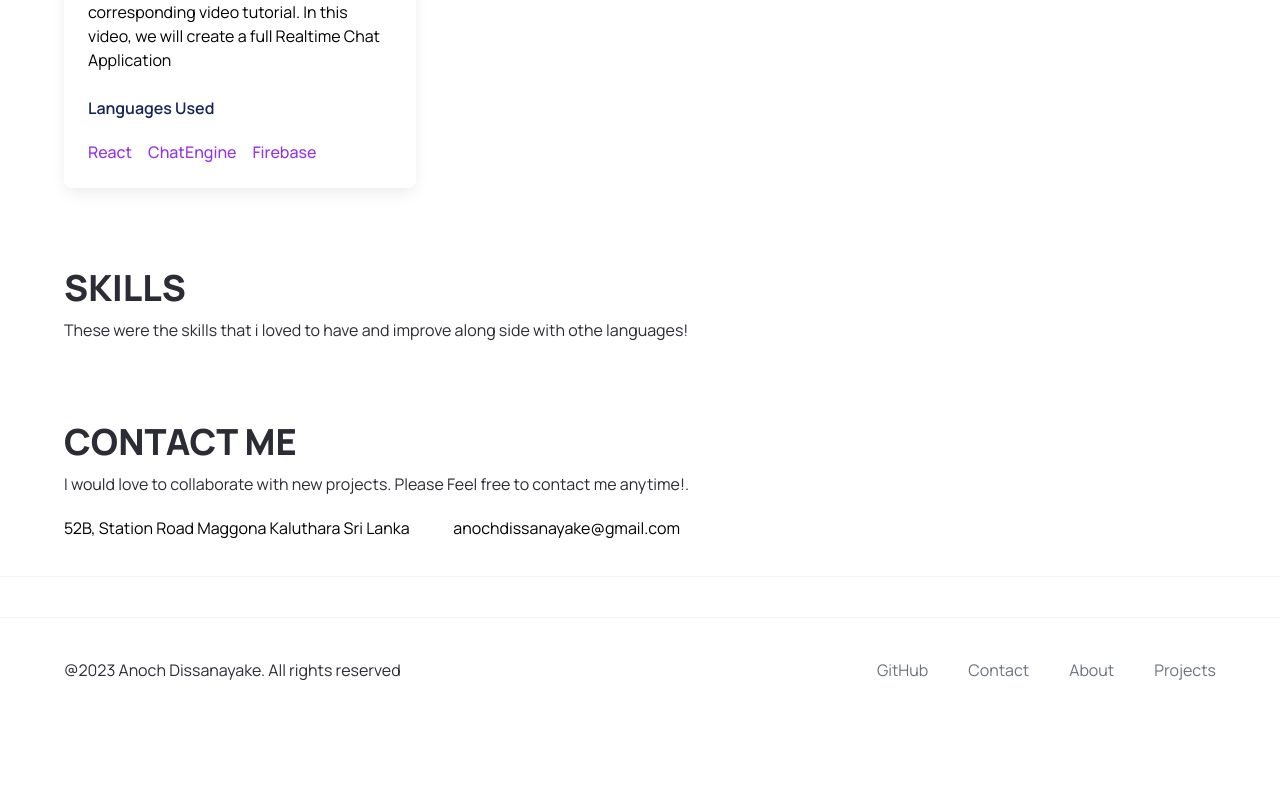
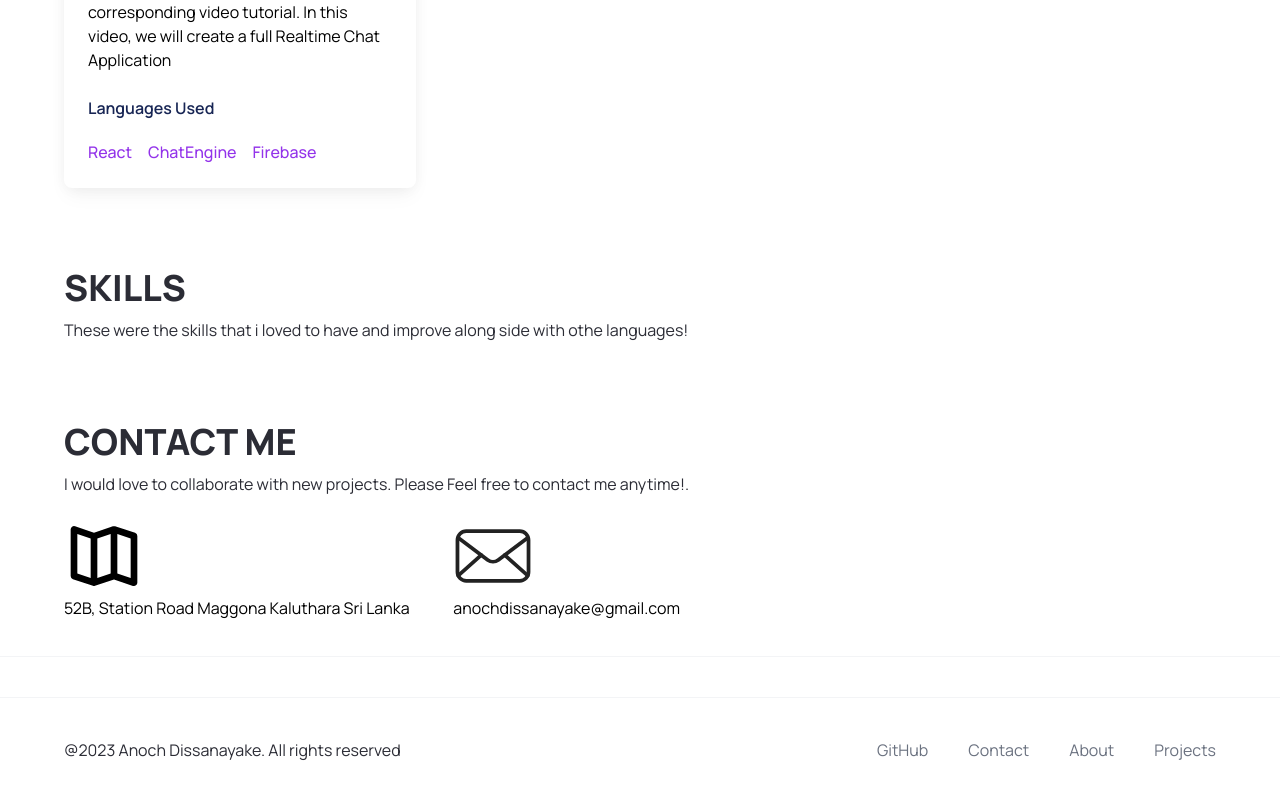
Before and after one commit to Anoch123/portfolio_react_anoch, a Next.js app: page / in a window 1280 px wide. Shown: the part 2522-3320 px from the top of the page. Before the commit the page ends 3244 px from the top, so only its background shows below. Built offline with nearby package versions, Linux system fonts and the light colour scheme.

Commit message:
changes made on all sections of the website

```diff
--- a/components/Contact.js
+++ b/components/Contact.js
@@ -7,9 +7,13 @@ const Contact = () => {
         <PageStarter title="CONTACT ME" subTitle="I would love to collaborate with new projects. Please Feel free to contact me anytime!."/>
         <div className='grid grid-cols gap-4 md:grid-cols-3 lg:grid-cols-3 mt-5'>
           <div>
+          <svg className='w-20' xmlns="http://www.w3.org/2000/svg" viewBox="0 0 24 24" id="map"><path d="M21.32,5.05l-6-2h-.07a.7.7,0,0,0-.14,0h-.23l-.13,0h-.07L9,5,3.32,3.05a1,1,0,0,0-.9.14A1,1,0,0,0,2,4V18a1,1,0,0,0,.68.95l6,2h0a1,1,0,0,0,.62,0h0L15,19.05,20.68,21A1.19,1.19,0,0,0,21,21a.94.94,0,0,0,.58-.19A1,1,0,0,0,22,20V6A1,1,0,0,0,21.32,5.05ZM8,18.61,4,17.28V5.39L8,6.72Zm6-1.33-4,1.33V6.72l4-1.33Zm6,1.33-4-1.33V5.39l4,1.33Z"></path></svg>
           52B, Station Road Maggona Kaluthara Sri Lanka
           </div>
+          <div>
+          <svg className='w-20' xmlns="http://www.w3.org/2000/svg" viewBox="0 0 64 64" id="email"><path fill="#222" d="M53.42 53.32H10.58a8.51 8.51 0 0 1-8.5-8.5V19.18a8.51 8.51 0 0 1 8.5-8.5h42.84a8.51 8.51 0 0 1 8.5 8.5v25.64a8.51 8.51 0 0 1-8.5 8.5ZM10.58 13.68a5.5 5.5 0 0 0-5.5 5.5v25.64a5.5 5.5 0 0 0 5.5 5.5h42.84a5.5 5.5 0 0 0 5.5-5.5V19.18a5.5 5.5 0 0 0-5.5-5.5Z"></path><path fill="#222" d="M32 38.08a8.51 8.51 0 0 1-5.13-1.71L3.52 18.71a1.5 1.5 0 1 1 1.81-2.39L28.68 34a5.55 5.55 0 0 0 6.64 0l23.35-17.68a1.5 1.5 0 1 1 1.81 2.39L37.13 36.37A8.51 8.51 0 0 1 32 38.08Z"></path><path fill="#222" d="M4.17 49.14a1.5 1.5 0 0 1-1-2.62l18.4-16.41a1.5 1.5 0 0 1 2 2.24L5.17 48.76a1.46 1.46 0 0 1-1 .38zm55.66 0a1.46 1.46 0 0 1-1-.38l-18.4-16.41a1.5 1.5 0 1 1 2-2.24l18.39 16.41a1.5 1.5 0 0 1-1 2.62z"></path></svg>
           anochdissanayake@gmail.com
+          </div>
         </div>
     </div>
   )
```
